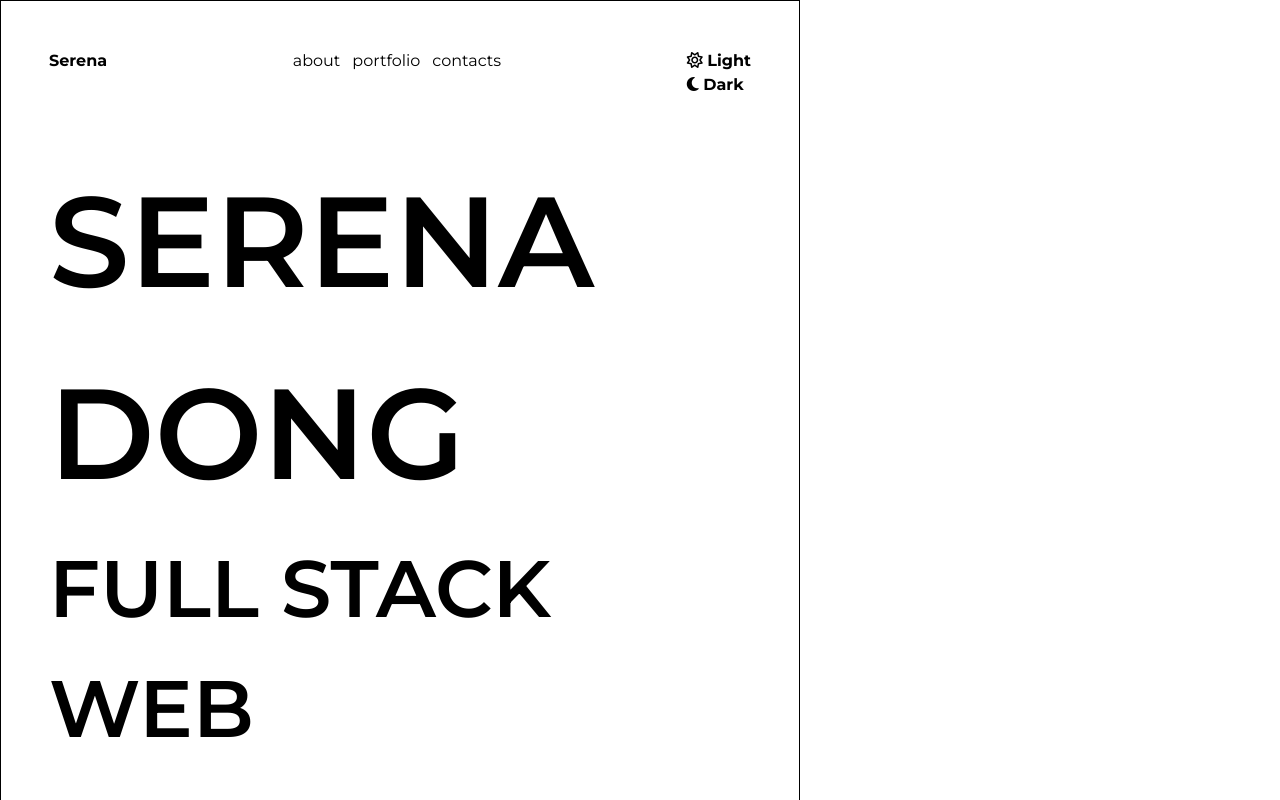
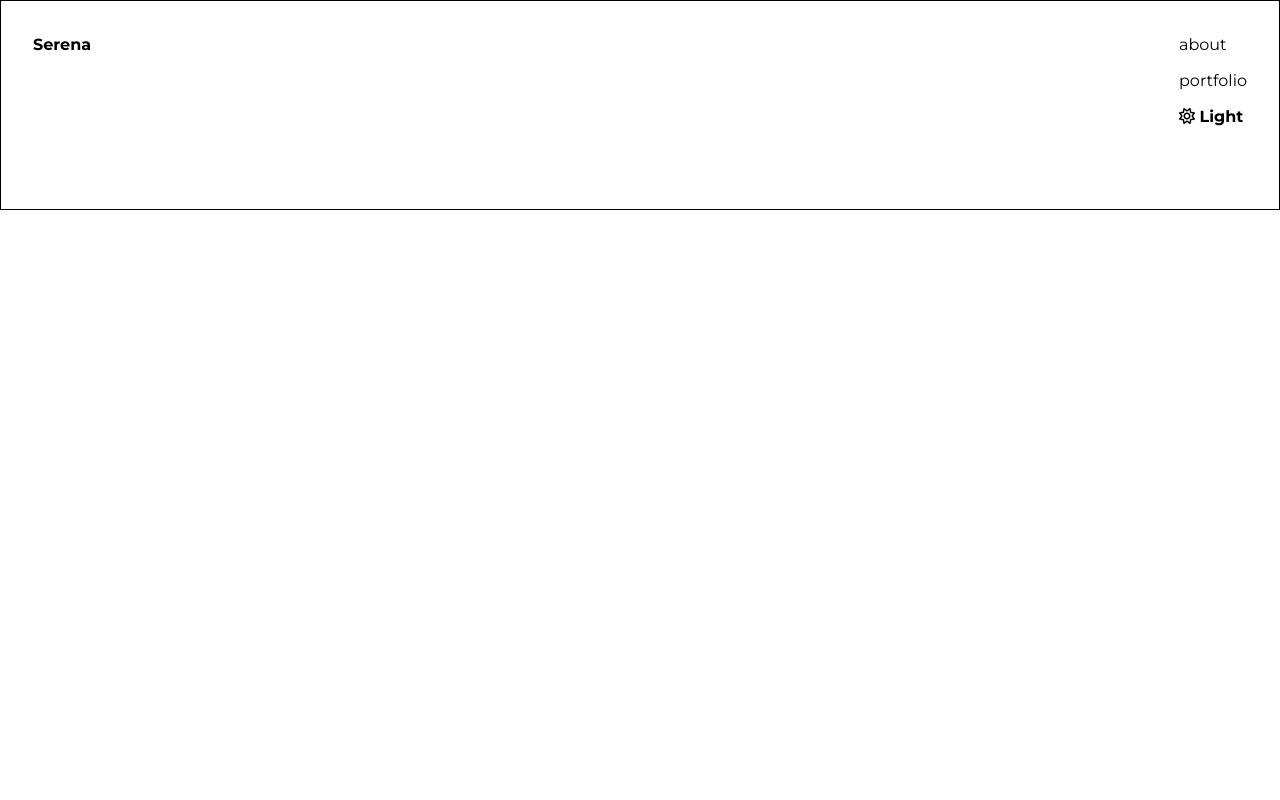
Before and after one commit to Serena-Dong/Portfolio, a Vue app: page / in a window 1280 px wide. Shown: the top 800 px of the page. Built offline with nearby package versions, Linux system fonts and the light colour scheme.

Commit message:
demo commit

```diff
--- a/src/components/AppHeader.vue
+++ b/src/components/AppHeader.vue
@@ -11,31 +11,29 @@ import Jumbotron from './contents/Jumbotron.vue'
 
             <!-- Functions -->
             <div class="col functions">
-                <ul class="flex gap-3  m-0">
+                <ul class="flex flex-col gap-3  m-0">
                     <li><a href="">about</a></li>
                     <li><a href="">portfolio</a></li>
-                    <li><a href="">contacts</a></li>
+                    <p class="m-0 font-bold"><i class="fa-regular fa-sun"></i> Light</p>
                 </ul>
             </div>
 
 
-            <!-- Light/Dark Mode -->
+            <!-- Light/Dark Mode
             <div class="col">
                 <p class="m-0 font-bold"><i class="fa-regular fa-sun"></i> Light</p>
                 <p class="m-0 font-bold"><i class="fa-solid fa-moon"></i> Dark</p>
-            </div>
+            </div> -->
         </nav>
 
-        <jumbotron></jumbotron>
+        <!-- <jumbotron></jumbotron> -->
     </header>
 </template>
 <style lang="scss" scoped>
 header {
     border: 1px solid black;
 
-    padding: 3rem;
-
-    width: 100vh;
+    padding: 2rem;
 
     nav {
         margin-bottom: 3rem;
```
